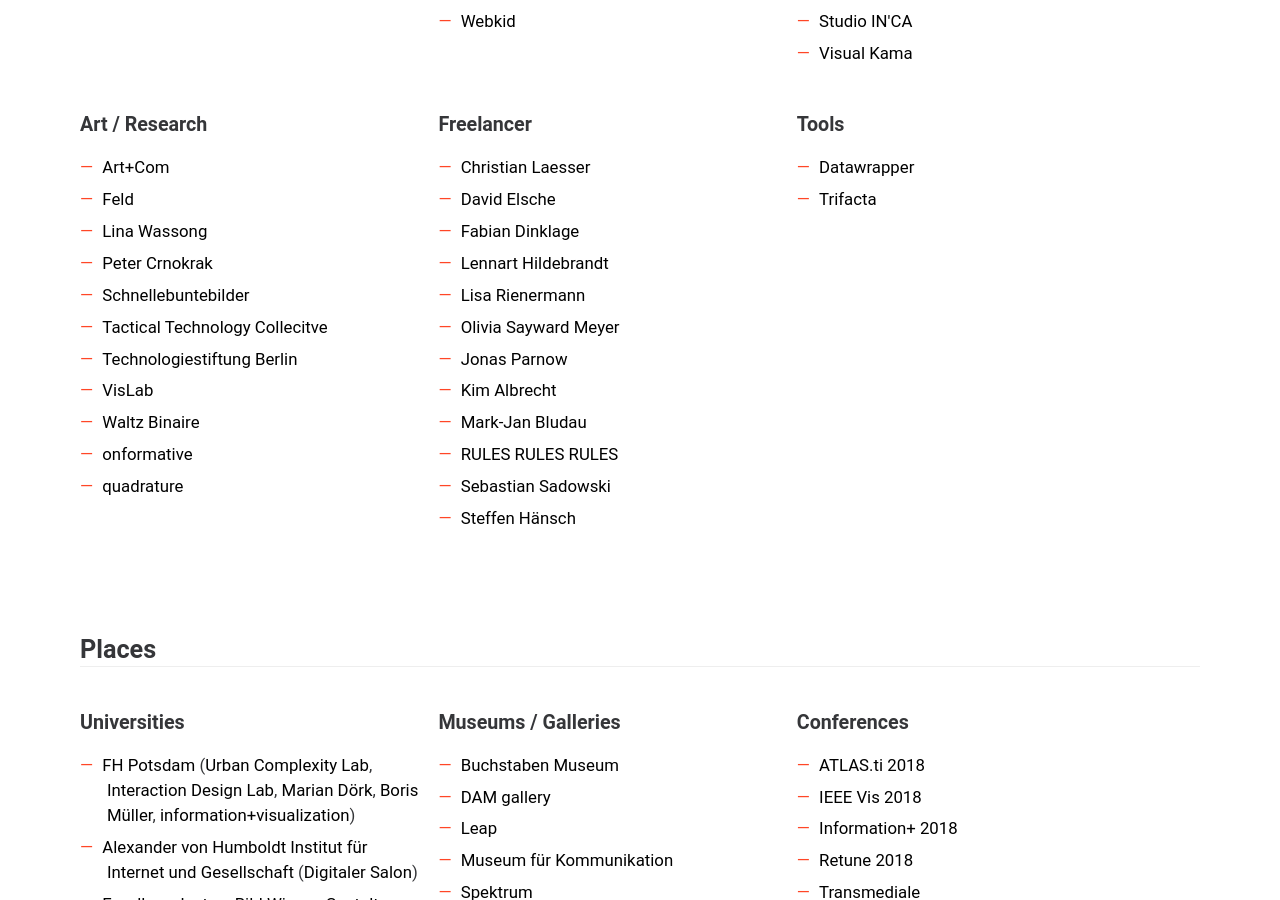
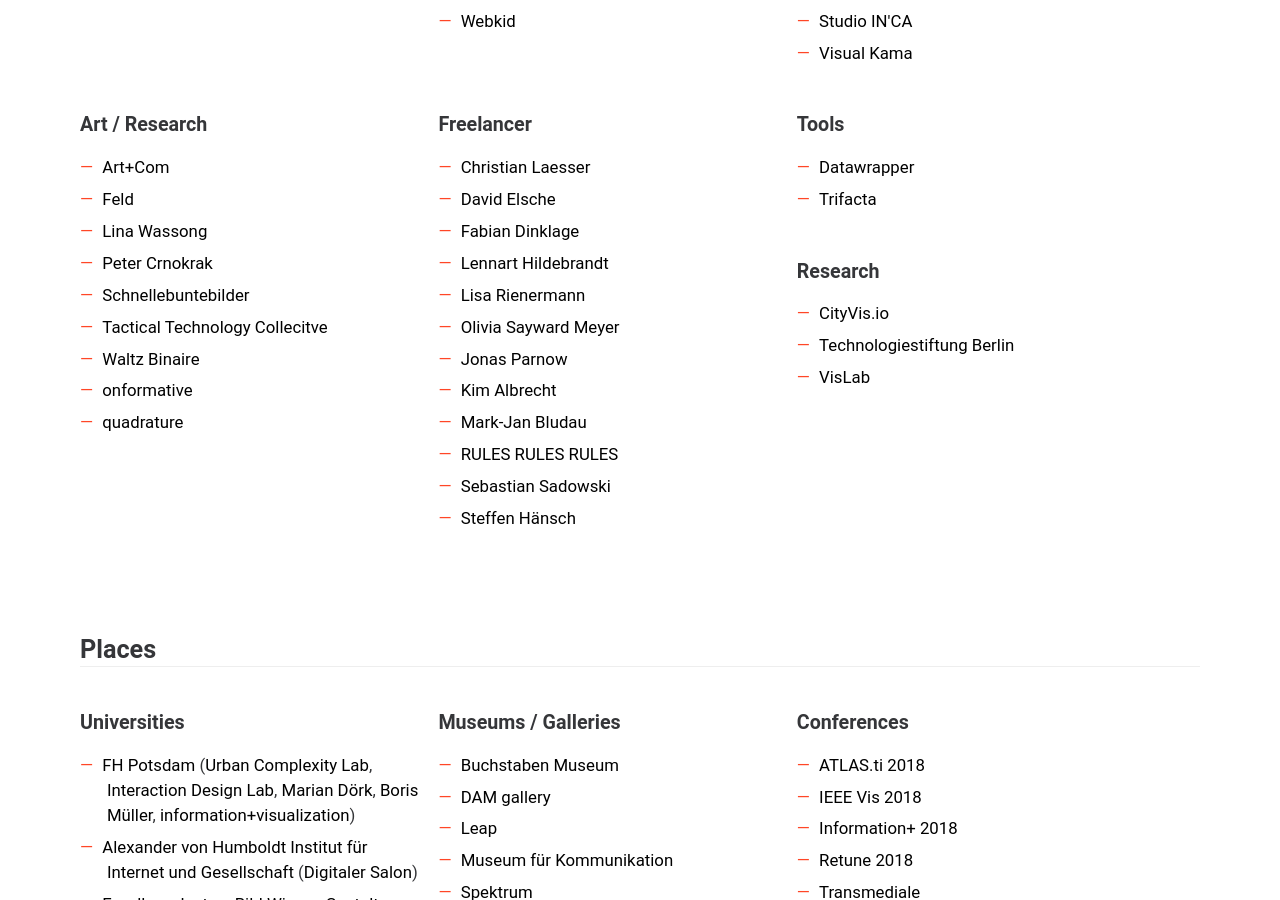
Before and after one commit to Data-Visualization-Berlin/datavis.berlin, a Jekyll site: the page built from index.html, in a window 1280 px wide and 900 px high, scrolled down 803 px. Built offline with Jekyll 4.4.1, drawn with Linux system fonts in a browser that asks for light colours.

Commit message:
Update index.html

```diff
--- a/index.html
+++ b/index.html
@@ -78,6 +76,12 @@
         <ul>
           <li><a href="https://www.datawrapper.de/">Datawrapper</a></li>
           <li><a href="https://www.trifacta.com/">Trifacta</a></li>
+        </ul>
+        <h3>Research</h3>
+        <ul>
+          <li><a href="http://cityvis.io/">CityVis.io</a></li>
+          <li><a href="https://www.technologiestiftung-berlin.de/">Technologiestiftung Berlin</a></li>
+          <li><a href="http://www.vislab.io/">VisLab</a></li>
         </ul>
       </section>
     </div>
```
Also changed, not shown: other parts of index.html (+0 -2 lines).
